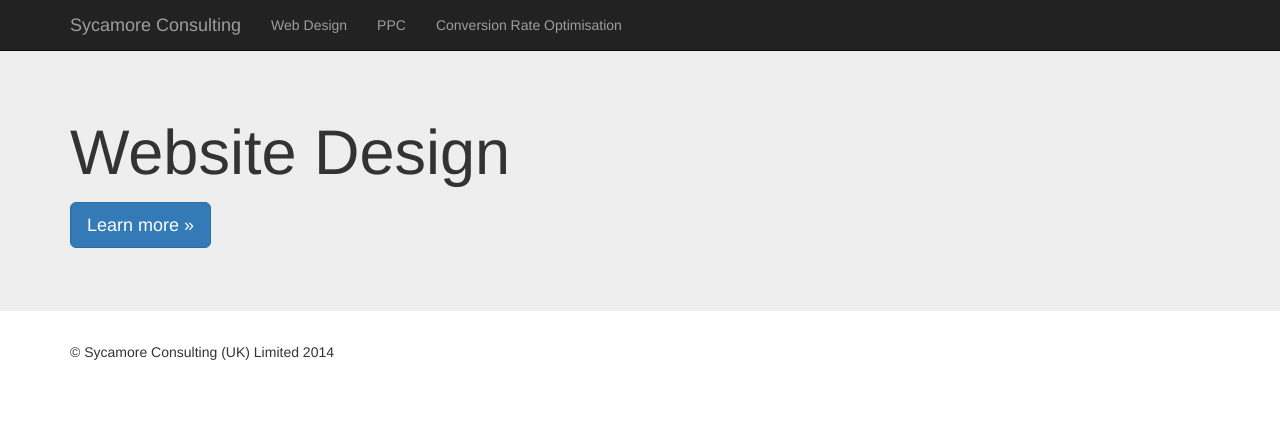
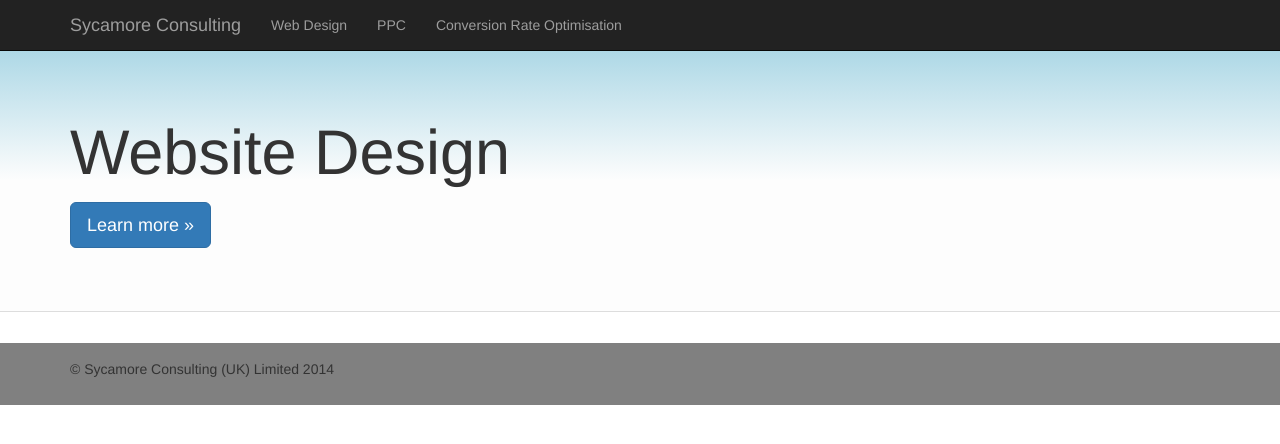
Before and after one commit to sycamoreconsulting/sycamoreconsulting.github.io, a Jekyll site: the page built from website-design/index.html, in a window 1280 px wide. Shown: the top 444 px of the page. Built offline with Jekyll 4.4.1, drawn with Linux system fonts in a browser that asks for light colours; nearby versions of some CDN libraries; Markdown is read by kramdown in place of the engine named in the settings.

Commit message:
Restyled homepage

```diff
--- a/css/styles.css
+++ b/css/styles.css
@@ -1,13 +1,54 @@
 body {
 	padding-top: 50px;
-	padding-bottom: 20px;
 }
 
 h2 {
 	font-size: 180%;
 }
 
+footer {
+	background-color: grey;
+}
+
+footer .container {
+    padding-bottom: 16px;
+    padding-top: 16px;
+}
+
 .glyphicon {
-	font-size:1000%;
-	margin-left:25%;
+	font-size:800%;
 }
+
+.jumbotron {
+	background: linear-gradient(#ADD8E6 0%, #FDFDFD 50%, #FDFDFD 100%) repeat-x scroll 0 0 rgba(0, 0, 0, 0);
+    border-bottom: 1px solid #DDDDDD;
+}
+
+#homepage-main {
+	background-color: #90EE90;
+    padding-bottom: 48px;
+    padding-top: 48px;
+}
+
+#homepage-main .container .col-md-4 .glyphicon,
+#homepage-main .container .col-md-4 h2,
+#homepage-main .container .col-md-4 p.glyph,
+#homepage-main .container .col-md-4 p.button {
+	text-align: center;
+}
+
+#homepage-main .container .col-md-4 p.text {
+	text-align: justify;
+}
+
+.glyphicon-pencil {
+	color: royalblue;
+}
+
+.glyphicon-hand-up {
+	color: mediumseagreen;
+}
+
+.glyphicon-signal {
+	color: green;
+}
```
Also changed, not shown: index.html (+15 -9 lines).
